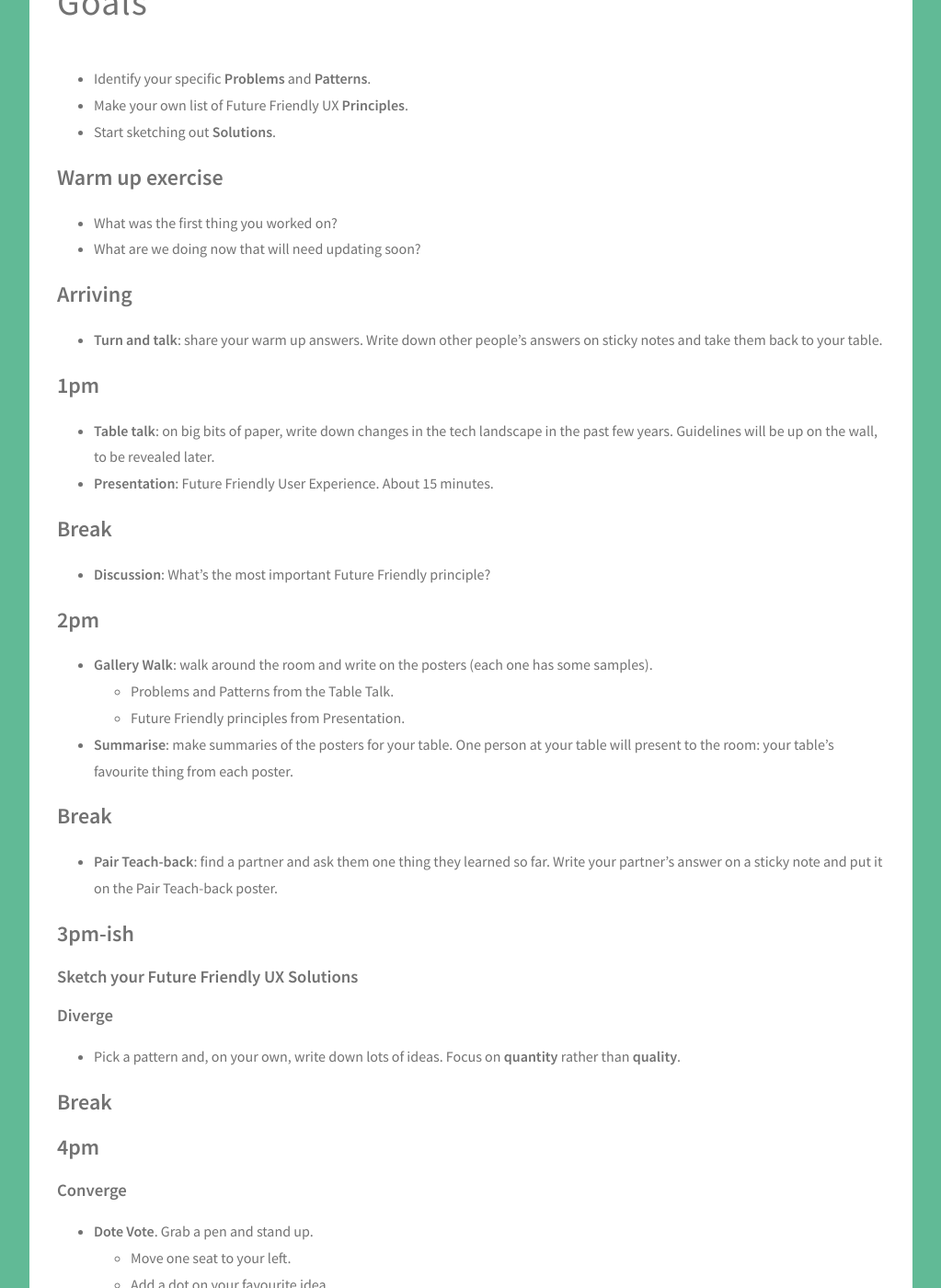
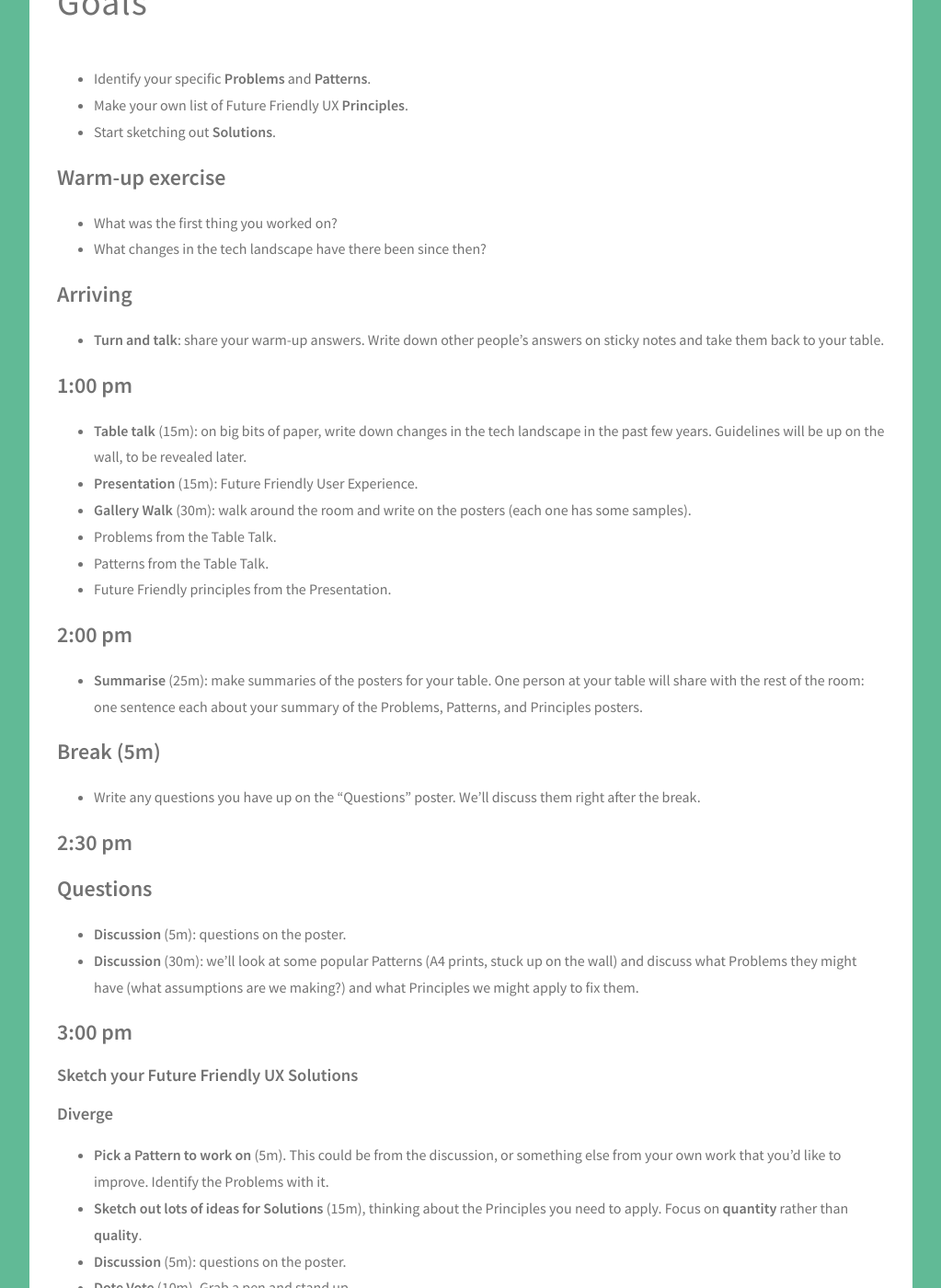
Before and after one commit to CTFEDs/FutureFriendlyUXWorkshop, a Jekyll site: the page built from workshop-structure.md, in a window 1280 px wide and 1400 px high, scrolled down 273 px. Shown: the whole window at 92% size, without its empty margins (128-1151 px from the left). Built offline with Jekyll 4.4.1, drawn with Linux system fonts in a browser that asks for light colours; some of the changed text lies outside the part shown.

Commit message:
Updated structure and instructions deck

```diff
--- a/workshop-structure.md
+++ b/workshop-structure.md
@@ -9,58 +9,68 @@ title: Future Friendly UX Workshop
 * Make your own list of Future Friendly UX **Principles**.
 * Start sketching out **Solutions**.
 
-## Warm up exercise
+## Warm-up exercise
 
 * What was the first thing you worked on?
-* What are we doing now that will need updating soon?
+* What changes in the tech landscape have there been since then?
 
 ## Arriving
 
-* **Turn and talk**: share your warm up answers. Write down other people's answers on sticky notes and take them back to your table.
+* **Turn and talk**: share your warm-up answers. Write down other people's answers on sticky notes and take them back to your table.
 
-## 1pm
+## 1:00 pm
 
-* **Table talk**: on big bits of paper, write down changes in the tech landscape in the past few years. Guidelines will be up on the wall, to be revealed later.
-* **Presentation**: Future Friendly User Experience. About 15 minutes.
+* **Table talk** (15m): on big bits of paper, write down changes in the tech landscape in the past few years. Guidelines will be up on the wall, to be revealed later.
+* **Presentation** (15m): Future Friendly User Experience.
+* **Gallery Walk** (30m): walk around the room and write on the posters (each one has some samples).
+* Problems from the Table Talk.
+* Patterns from the Table Talk.
+* Future Friendly principles from the Presentation.
 
-## Break
+## 2:00 pm
 
-* **Discussion**: What's the most important Future Friendly principle?
+* **Summarise** (25m): make summaries of the posters for your table. One person at your table will share with the rest of the room: one sentence each about your summary of the Problems, Patterns, and Principles posters.
 
-## 2pm
+## Break (5m)
 
-* **Gallery Walk**: walk around the room and write on the posters (each one has some samples).
-  * Problems and Patterns from the Table Talk.
-  * Future Friendly principles from Presentation.
-* **Summarise**: make summaries of the posters for your table. One person at your table will present to the room: your table's favourite thing from each poster.
+* Write any questions you have up on the "Questions" poster. We'll discuss them right after the break.
 
-## Break
+## 2:30 pm
 
-* **Pair Teach-back**: find a partner and ask them one thing they learned so far. Write your partner's answer on a sticky note and put it on the Pair Teach-back poster.
+## Questions
 
-## 3pm-ish
+* **Discussion** (5m): questions on the poster.
+* **Discussion** (30m): we'll look at some popular Patterns (A4 prints, stuck up on the wall) and discuss what Problems they might have (what assumptions are we making?) and what Principles we might apply to fix them.
+
+## 3:00 pm
 
 ### Sketch your Future Friendly UX Solutions
 
 ### Diverge
 
-* Pick a pattern and, on your own, write down lots of ideas. Focus on **quantity** rather than **quality**.
+* **Pick a Pattern to work on** (5m). This could be from the discussion, or something else from your own work that you'd like to improve. Identify the Problems with it.
+* **Sketch out lots of ideas for Solutions** (15m), thinking about the Principles you need to apply. Focus on **quantity** rather than **quality**.
+* **Discussion** (5m): questions on the poster.
+* **Dote Vote** (10m). Grab a pen and stand up.
+  * Move one seat to your left.
+  * Add a dot on your favourite idea.
+  * Repeat until you're back at your own seat.
+* **Table share** (15m). Tell the table about your pattern, the solution with the most votes, and which Future Friendly Principles you're using. Use one sentence for each.
 
-## Break
+## 3:50 pm
+
+## Break (10m)
+
+* Write any questions you have up on the "Questions" poster. We'll discuss them right after the break.
 
 ## 4pm
 
 ### Converge
 
-* **Dote Vote**. Grab a pen and stand up.
-  * Move one seat to your left.
-  * Add a dot on your favourite idea.
-  * Repeat until you're back at your own seat.
-* **Table shout out**. Tell the room one about your pattern, and the solution with the most votes. Use one sentence for each.
-* What **Future Friendly Principles** are you using?
+* **Sketch** (10m): iterate on your most-voted idea.
 
 ## Leaving
 
-* **Card Exchange: SMART goal**: find a buddy. On the front of a card, write down a SMART goal. On the back of it, write down your contact details. Swap your card with your buddy's.
-* **Most Import Thing**: on the poster by the door, write down the most import thing you learned today.
+* **Card Exchange: SMART goal** (10m): find a buddy. On the front of a card, write down a SMART goal. On the back of it, write down your contact details. Swap your card with your buddy's.
+* **Facilitator Feedback** (5m): on and index card, write down **one thing we could do differently next time**.
 * **Handout**: pick up a copy of the Problems, Patterns, Principles, Solutions handout on your way out.
```
Also changed, not shown: decks/instructions-to-keep-up-on-screen.md (+93 -41 lines), 1 other file.
